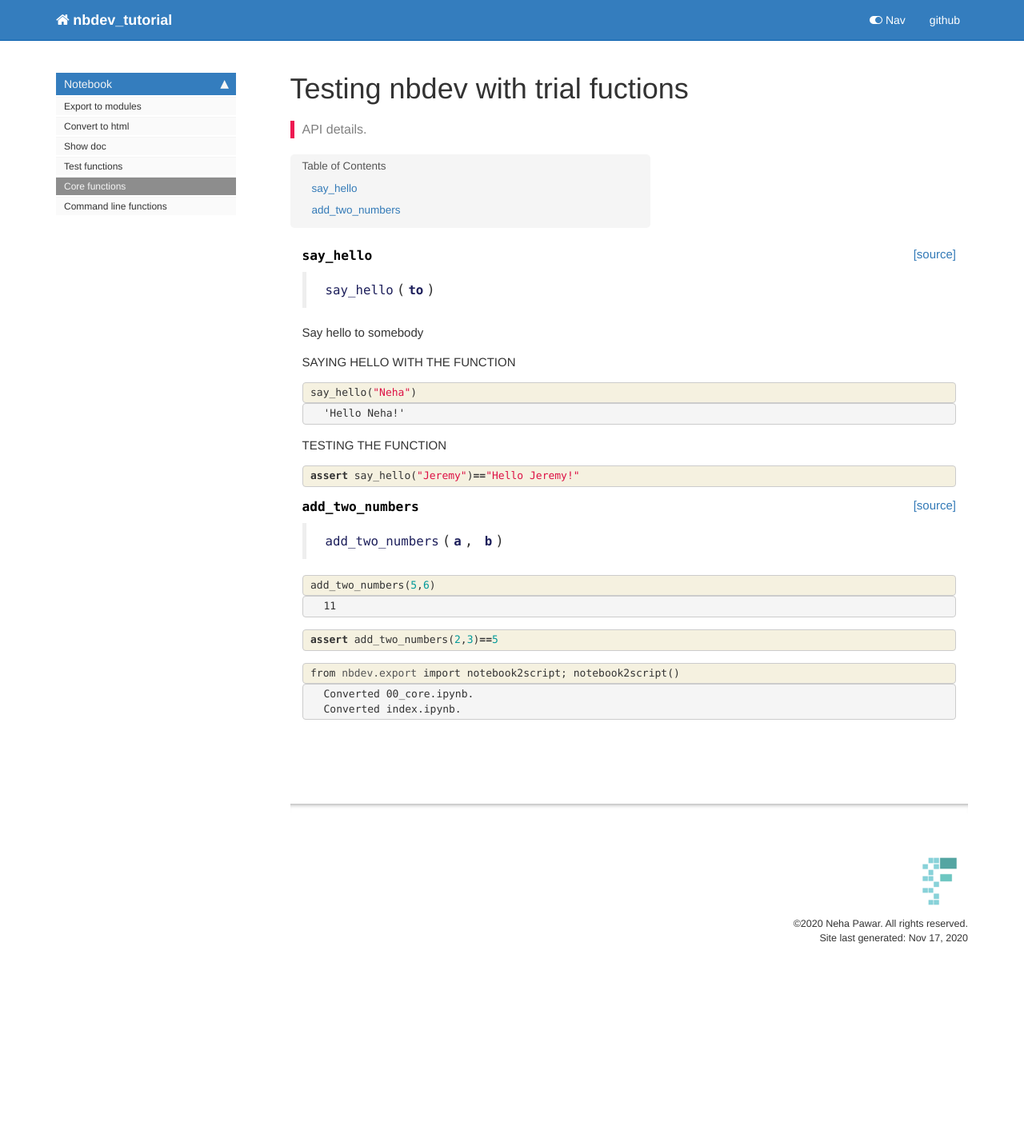
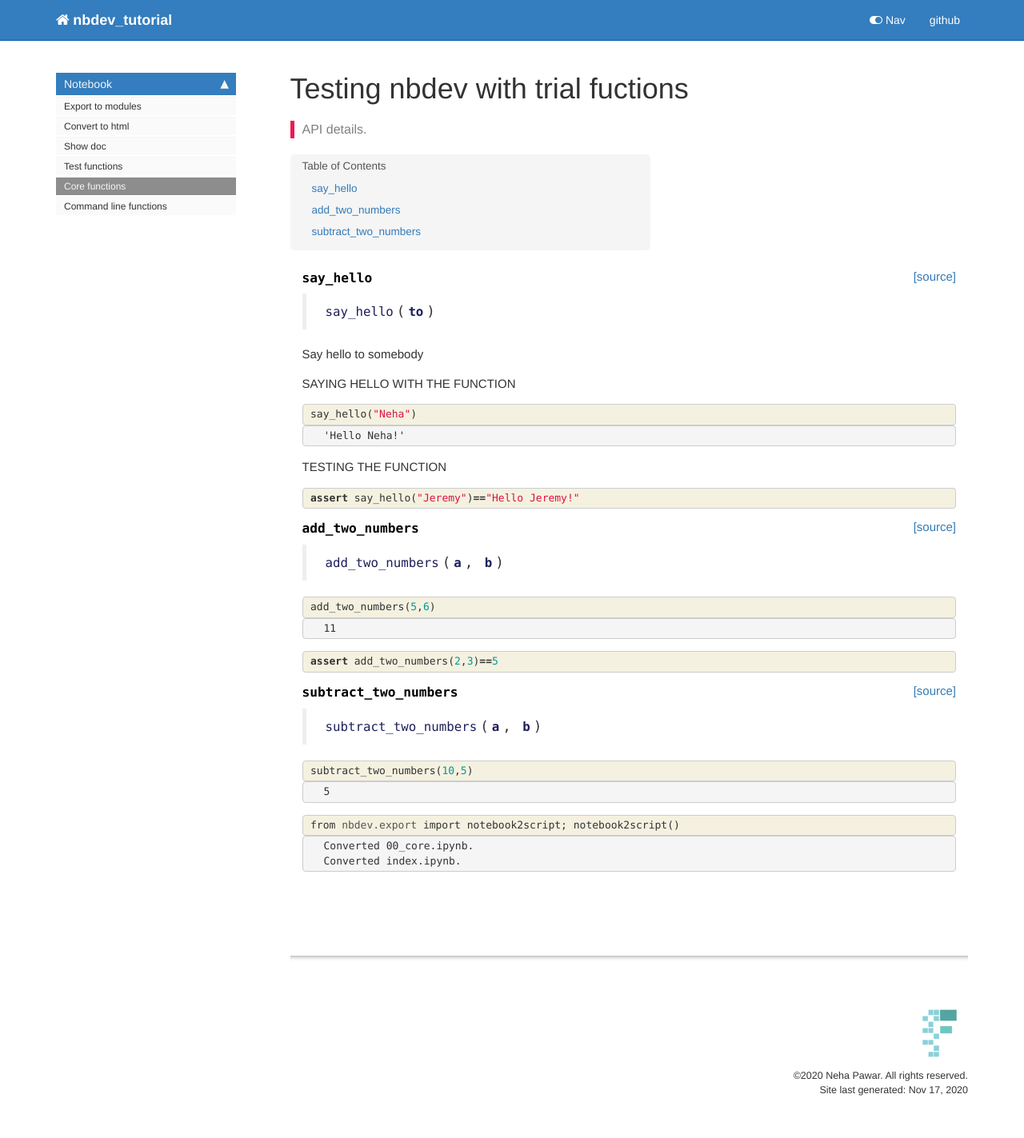
Before and after one commit to epochs19/nbdev_tutorial, a Jekyll site: the page built from docs/core.html, in a window 1280 px wide. Shown: the whole page at 80% size. Built offline with Jekyll 4.4.1, drawn with Linux system fonts in a browser that asks for light colours; nearby versions of some CDN libraries; comment, search, counter and statistics services are not loaded; before the commit the page ends 1233 px from its top, so only the background shows below that.

Commit message:
subtract method added

```diff
--- a/docs/core.html
+++ b/docs/core.html
@@ -209,6 +209,70 @@ nb_path: "00_core.ipynb"
     {% raw %}
 
 <div class="cell border-box-sizing code_cell rendered">
+
+<div class="output_wrapper">
+<div class="output">
+
+<div class="output_area">
+
+
+<div class="output_markdown rendered_html output_subarea ">
+<h4 id="subtract_two_numbers" class="doc_header"><code>subtract_two_numbers</code><a href="https://github.com/epochs19/nbdev_tutorial/tree/master/nbdev_tutorial/core.py#L15" class="source_link" style="float:right">[source]</a></h4><blockquote><p><code>subtract_two_numbers</code>(<strong><code>a</code></strong>, <strong><code>b</code></strong>)</p>
+</blockquote>
+
+</div>
+
+</div>
+
+</div>
+</div>
+
+</div>
+    {% endraw %}
+
+    {% raw %}
+
+<div class="cell border-box-sizing code_cell rendered">
+
+</div>
+    {% endraw %}
+
+    {% raw %}
+
+<div class="cell border-box-sizing code_cell rendered">
+<div class="input">
+
+<div class="inner_cell">
+    <div class="input_area">
+<div class=" highlight hl-ipython3"><pre><span></span><span class="n">subtract_two_numbers</span><span class="p">(</span><span class="mi">10</span><span class="p">,</span><span class="mi">5</span><span class="p">)</span>
+</pre></div>
+
+    </div>
+</div>
+</div>
+
+<div class="output_wrapper">
+<div class="output">
+
+<div class="output_area">
+
+
+
+<div class="output_text output_subarea output_execute_result">
+<pre>5</pre>
+</div>
+
+</div>
+
+</div>
+</div>
+
+</div>
+    {% endraw %}
+
+    {% raw %}
+
+<div class="cell border-box-sizing code_cell rendered">
 <div class="input">
 
 <div class="inner_cell">
--- a/nbdev_tutorial/__init__.py
+++ b/nbdev_tutorial/__init__.py
@@ -1,2 +1,2 @@
-__version__ = "0.0.1"
+__version__ = "0.0.3"
 from .core import *
--- a/nbdev_tutorial/_nbdev.py
+++ b/nbdev_tutorial/_nbdev.py
@@ -3,7 +3,8 @@
 __all__ = ["index", "modules", "custom_doc_links", "git_url"]
 
 index = {"say_hello": "00_core.ipynb",
-         "add_two_numbers": "00_core.ipynb"}
+         "add_two_numbers": "00_core.ipynb",
+         "subtract_two_numbers": "00_core.ipynb"}
 
 modules = ["core.py"]
 
--- a/nbdev_tutorial/core.py
+++ b/nbdev_tutorial/core.py
@@ -1,6 +1,6 @@
 # AUTOGENERATED! DO NOT EDIT! File to edit: 00_core.ipynb (unless otherwise specified).
 
-__all__ = ['say_hello', 'add_two_numbers']
+__all__ = ['say_hello', 'add_two_numbers', 'subtract_two_numbers']
 
 # Cell
 def say_hello(to):
@@ -10,3 +10,7 @@ def say_hello(to):
 # Cell
 def add_two_numbers(a,b):
     return a+b
+
+# Cell
+def subtract_two_numbers(a,b):
+    return a-b
```
Also changed, not shown: docs/index.html (+33 -0 lines), README.md, 3 other files.
